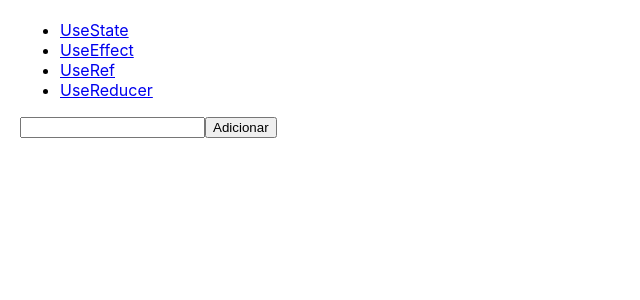
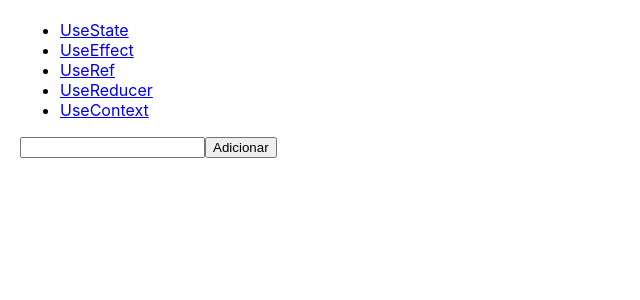
Before and after one commit to samuelrebula/hooks-react, a React (Create React App) app: page /useReducer in a window 1280 px wide. Shown: the top 300 px of the page, without its empty margins (0-640 px from the left). Built offline with nearby package versions, Linux system fonts and the light colour scheme.

Commit message:
initial HookUseContext

```diff
--- /dev/null
+++ b/src/HookUseContext.tsx
@@ -0,0 +1,5 @@
+const HookUseContext: React.FC = () => {
+  return null;
+};
+
+export default HookUseContext;
--- a/src/index.tsx
+++ b/src/index.tsx
@@ -6,6 +6,7 @@ import HookUseEffect from "./HookUseEffect";
 import HookUseState from "./HookUseState";
 import HookUseRef from "./HookUseRef";
 import HookUseReducer from "./HookUseReducer";
+import HookUseContext from "./HookUseContext";
 
 const root = (ReactDOM as any).createRoot(document.getElementById("root"));
 root.render(
@@ -26,6 +27,9 @@ root.render(
             <li>
               <Link to="/UseReducer">UseReducer</Link>
             </li>
+            <li>
+              <Link to="/UseContext">UseContext</Link>
+            </li>
           </ul>
         </nav>
 
@@ -34,6 +38,7 @@ root.render(
           <Route path="/useEffect" element={<HookUseEffect />} />
           <Route path="/useRef" element={<HookUseRef />} />
           <Route path="/useReducer" element={<HookUseReducer />} />
+          <Route path="/useContext" element={<HookUseContext />} />
         </Routes>
       </div>
     </Router>
```
Also changed, not shown: 1 other file (tests, documents, lock files or other folders).
